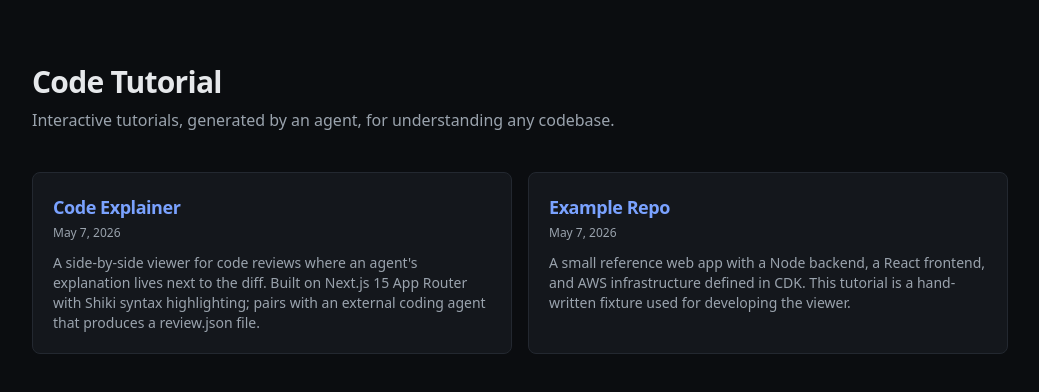
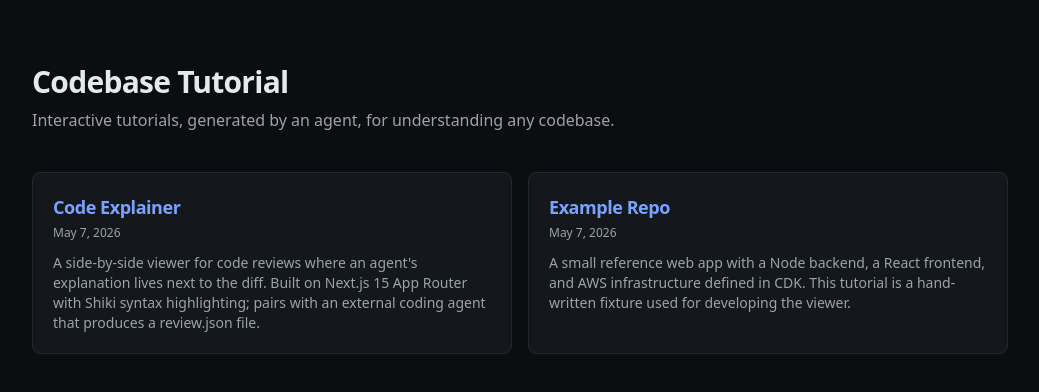
Before and after one commit to CarsonDavis/codebase-tutorial, a Next.js app: page / in a window 1280 px wide. Shown: the top 392 px of the page, without its empty margins (120-1159 px from the left). Built offline with nearby package versions, Linux system fonts and the light colour scheme.

Commit message:
Rebrand to Codebase Tutorial in user-facing copy

```diff
--- a/app/layout.tsx
+++ b/app/layout.tsx
@@ -3,7 +3,7 @@
 import type { ReactNode } from "react";
 
 export const metadata: Metadata = {
-  title: "Code Tutorial",
+  title: "Codebase Tutorial",
   description: "Interactive AI-generated tutorials for understanding any codebase.",
 };
 
--- a/app/page.tsx
+++ b/app/page.tsx
@@ -12,7 +12,7 @@
   return (
     <main className="mx-auto max-w-5xl px-6 py-16">
       <header className="mb-10">
-        <h1 className="text-3xl font-semibold tracking-tight">Code Tutorial</h1>
+        <h1 className="text-3xl font-semibold tracking-tight">Codebase Tutorial</h1>
         <p className="mt-2 text-[var(--color-fg-muted)]">
           Interactive tutorials, generated by an agent, for understanding any codebase.
         </p>
```
Also changed, not shown: 2 other files (tests, documents, lock files or other folders).
